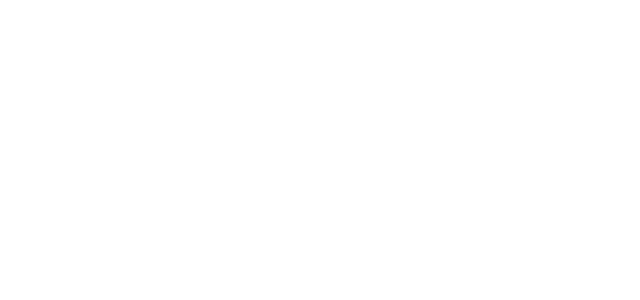
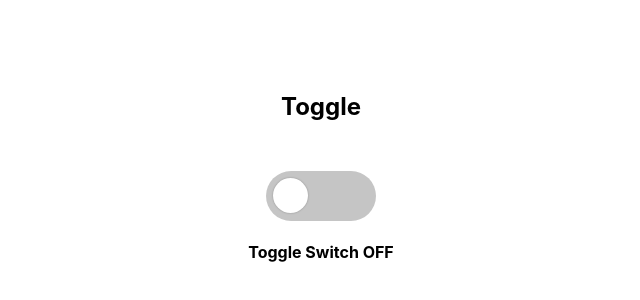
Before and after one commit to Beaneee/wanted_pre_onboarding, a React (Create React App) app in the folder custom-component/: page / in a window 1280 px wide. Shown: the part 222-522 px from the top of the page, without its empty margins (319-959 px from the left). Built offline with nearby package versions, Linux system fonts and the light colour scheme; the HTML template or start-up script is replaced by a standard one.

Commit message:
[ADD] Toggle

```diff
--- a/custom-component/package.json
+++ b/custom-component/package.json
@@ -9,6 +9,7 @@
     "react": "^17.0.2",
     "react-dom": "^17.0.2",
     "react-scripts": "5.0.0",
+    "styled-components": "^5.3.3",
     "web-vitals": "^2.1.4"
   },
   "scripts": {
--- a/custom-component/src/App.js
+++ b/custom-component/src/App.js
@@ -1,9 +1,27 @@
+import React from 'react';
+import styled from 'styled-components';
+import Toggle from './component/Toggle';
+
 function App() {
-  return (
-    <div>
 
-    </div>
-  );
+    return (
+      <>
+        <MainContainer>
+          <Toggle />
+        </MainContainer>
+      </>
+    );
 }
 
 export default App;
+
+const MainContainer = styled.div`
+  width: 100%;
+  height: 100vh;
+  position: absolute;
+  top: 0px;
+  left: 0px;
+  display: flex;
+  align-items: center;
+  justify-content: center;
+`;
--- a/custom-component/src/component/Toggle.js
+++ b/custom-component/src/component/Toggle.js
@@ -1,12 +1,66 @@
-import React from 'react';
-import styled from 'styled-components';
+import React, { useState } from "react";
+import styled from "styled-components";
 
 function Toggle() {
-    return (
-        <div>
+  //선택 여부 체크 state
+  const [isChecked, setIsChecked] = useState(false);
 
-        </div>
-    );
+  //선택 여부 체크 함수
+  const onClickToggle = () => {
+    setIsChecked(!isChecked);
+  };
+
+  return (
+    <ToggleContainer>
+        <h2>Toggle</h2>
+      <ToggleWrapper isChecked={isChecked} onClick={onClickToggle}>
+        <ToggleButton isChecked={isChecked}></ToggleButton>
+      </ToggleWrapper>
+      {isChecked ? <h4>Toggle Switch ON</h4> : <h4>Toggle Switch OFF</h4>}
+    </ToggleContainer>
+  );
 }
 
 export default Toggle;
+
+const ToggleContainer = styled.div`
+  display: flex;
+  flex-direction: column;
+  align-items: center;
+  justify-content: center;
+`;
+
+const ToggleWrapper = styled.div`
+  width: 110px;
+  height: 50px;
+  /* display: flex; */
+  /* align-items: center; */
+  position: relative;
+  border-radius: 50px;
+  transition: all 0.3s linear;
+  cursor: pointer;
+  background-image: linear-gradient(
+    to right,
+    #4901ce,
+    #4901ce 50%,
+    #c5c5c5 50%,
+    #c5c5c5
+  );
+  background-position: ${(props) =>
+    props.isChecked ? "0 100%" : "100% 0"};;
+  background-size: 200% 100%;
+  margin-top: 30px;
+`;
+
+const ToggleButton = styled.div`
+  content: "";
+  position: absolute;
+  top: 7px;
+  left: ${(props) => (props.isChecked ? "calc(100% - 43px)" : "7px")};
+  width: 35px;
+  height: 35px;
+  border-radius: 50px;
+  transition: all 0.3s linear;
+  background: #fff;
+  box-shadow: 0 0 2px 0 rgba(10, 10, 10, 0.29);
+`;
```
Also changed, not shown: 2 other files (tests, documents, lock files or other folders).
